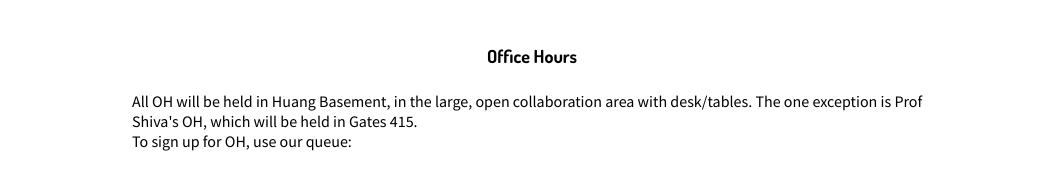
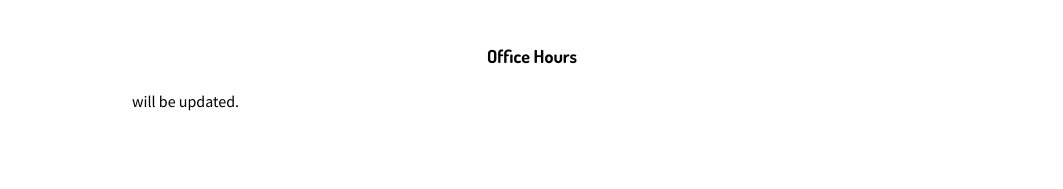
Before and after one commit to SnistAheads/material, a plain HTML site: page index.html in a window 1280 px wide. Shown: the part 923-1112 px from the top of the page, without its empty margins (108-1171 px from the left). Drawn offline with Linux system fonts and the light colour scheme.

Commit message:
Update index.html

```diff
--- a/index.html
+++ b/index.html
@@ -146,11 +146,7 @@
     <div>
       <div class="office-hours">
         <h3 class="subheader">Office Hours</h3>
-        All OH will be held in Huang Basement, in the large, open
-        collaboration area with desk/tables. The one exception is Prof
-        Shiva's OH, which will be held in Gates 415.
-        <br>To sign up for OH, use our queue:
-
+        will be updated.
 
         <br><br>
       </div>
```
